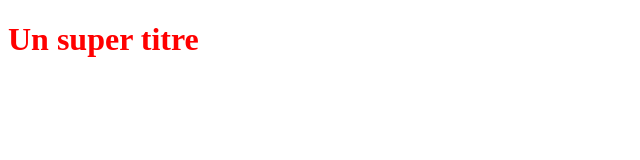
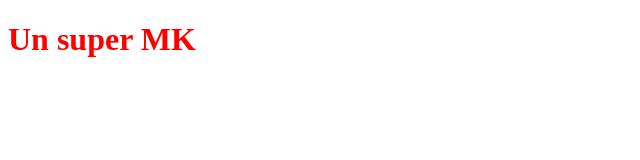
Before and after one commit to FOPAMICHAEL18/OpenclassroomProject, a plain HTML site: page index.html in a window 1280 px wide. Shown: the full height of the page, 0-640 px from the left. Drawn offline with Linux system fonts and the light colour scheme.

Commit message:
ajout du nom Mk

```diff
--- a/index.html
+++ b/index.html
@@ -5,6 +5,6 @@
    <link rel="stylesheet" type="text/css" href="style.css">
 </head>
 <body>
-   <h1>Un super titre</h1>
+   <h1>Un super MK</h1>
 </body>
 </html>
```
